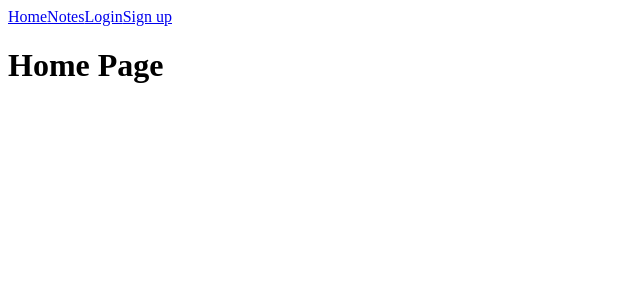
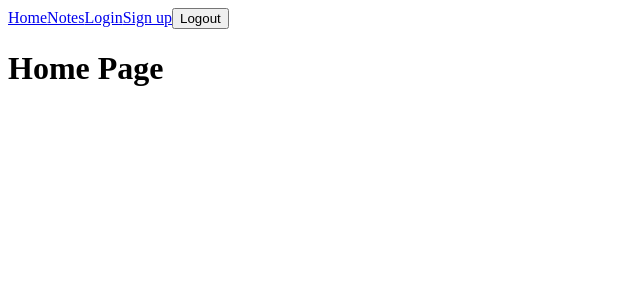
Before and after one commit to BorislavBranimirov/NotePages, a React app in the folder client/: page / in a window 1280 px wide. Shown: the top 300 px of the page, without its empty margins (0-640 px from the left). Built offline with nearby package versions, Linux system fonts and the light colour scheme.

Commit message:
added logout

```diff
--- /dev/null
+++ b/client/src/components/Logout.js
@@ -0,0 +1,18 @@
+import React from 'react';
+
+const Logout = (props) => {
+    const handleClick = (event) => {
+        localStorage.removeItem('accessToken');
+        fetch('/api/auth/logout', {
+            method: 'POST'
+        });
+    };
+
+    return (
+        <button onClick={handleClick}>
+            Logout
+        </button>
+    );
+};
+
+export default Logout;
--- a/client/src/components/NavBar.js
+++ b/client/src/components/NavBar.js
@@ -1,5 +1,6 @@
 import React from 'react';
 import { Link } from 'react-router-dom';
+import Logout from './Logout';
 
 const NavBar = (props) => {
     return (
@@ -8,6 +9,7 @@ const NavBar = (props) => {
             <Link to={'/notes'}>Notes</Link>
             <Link to={'/login'}>Login</Link>
             <Link to={'/signup'}>Sign up</Link>
+            <Logout />
         </nav>
     );
 };
```
Also changed, not shown: 1 other file (tests, documents, lock files or other folders).
